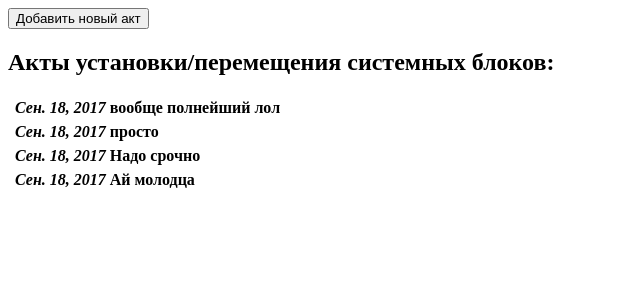
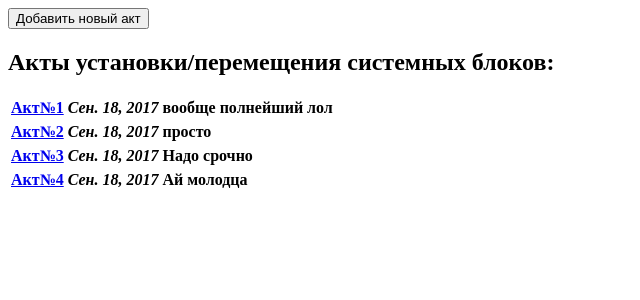
Before and after one commit to erfaenda/Kvitok, a Django app: a page that uses templates/home.html in a window 1280 px wide. Shown: the top 300 px of the page, without its empty margins (0-640 px from the left). Run offline with Django 3.2, Linux system fonts and the light colour scheme; data comes from the database, SQL or seed files in the repository; both versions use the stored data as it was after the commit; lists and menus that the app fills with data are empty.

Commit message:
sdrfgedfgsfg

```diff
--- a/KvitokApp/models.py
+++ b/KvitokApp/models.py
@@ -18,7 +18,7 @@ class InfoTable(models.Model):
 
 class ZapisTable(models.Model):
     infotable = models.ForeignKey(InfoTable, on_delete=models.CASCADE, verbose_name='Информациялнные таблицы')
-    name = models.CharField(max_length=50, verbose_name='Акт№')
+    name = models.CharField(max_length=50, verbose_name='Акт№', blank=True, editable=False)
     date = models.DateField(auto_now_add=True, verbose_name='Дата')
     invent_number = models.CharField(max_length=50, verbose_name='Инвентарный номер')
     name_host = models.CharField(max_length=50, verbose_name='Имя хоста')
@@ -26,6 +26,7 @@ class ZapisTable(models.Model):
     ffrom = models.CharField(max_length=50, verbose_name='От кого')
     to = models.CharField(max_length=50, verbose_name='Кому')
     description = models.TextField(verbose_name='Примечание')
+    number_akt = models.IntegerField(verbose_name='Акт№')
 
 
 
@@ -35,4 +36,5 @@ class ZapisTable(models.Model):
         ordering = ['name'] # сортировка по имени
 
     def __str__(self):
-        return self.name
+        strnumber = str(self.number_akt)
+        return strnumber
--- a/KvitokApp/views.py
+++ b/KvitokApp/views.py
@@ -9,7 +9,8 @@ from django.core.urlresolvers import reverse
 # Функция представления главной страницы
 
 kvitki = ZapisTable.objects.all()
-last_number = len(kvitki)
+how_objects = len(kvitki)
+last_object = kvitki[how_objects - 1]
 
 def home(request):
     kvitki = ZapisTable.objects.all() # Запрос к базе на получение всех объектов
@@ -25,7 +26,7 @@ def kvitok_detail(request, kvitok_id):
     return render(request, 'kvitok_detail.html', {'kvitok': kvitok})
 
 def kvitok_add(request):
-    form = KvitokAddForm(request.POST or None, initial={'name': last_number})
+    form = KvitokAddForm(request.POST or None, initial={'number_akt': last_object})
     if request.method == 'POST':
         if form.is_valid():
             form.save()
--- a/templates/home.html
+++ b/templates/home.html
@@ -13,7 +13,7 @@
   {% for kvitok in kvitki %}
       <div>
           <tr align="left">
-              <th><a href="{% url 'kvitok-detail' kvitok_id=kvitok.id %}">{{ kvitok.name }}</a></th>
+              <th><a href="{% url 'kvitok-detail' kvitok_id=kvitok.id %}">Акт№{{ kvitok.number_akt }}</a></th>
               <th><i>{{ kvitok.date }}</i></th>
               <th>{{ kvitok.description }}</th>
           </tr>
--- a/templates/kvitok_detail.html
+++ b/templates/kvitok_detail.html
@@ -2,7 +2,7 @@
 {% block page %}
 <a href="{% url 'home' %}">Главная</a>
   <table align="center" border="1" width="600">
-      <caption>Перемещения системных блоков {{ kvitok.name }}</caption>
+      <caption>Акт перемещения системных блоков №{{ kvitok.number_akt }}</caption>
       <tr>
           <th colspan="2" class="TH">Инвентарный номер</th>
           <th class="TH">Имя хоста</th>
@@ -31,7 +31,7 @@
 <hr>
 &nbsp;
    <table align="center" border="1" width="600">
-      <caption>Акт перемещения системных блоков №{{ kvitok.id }}</caption>
+      <caption>Акт перемещения системных блоков №{{ kvitok.number_akt }}</caption>
       <tr>
           <th colspan="2" class="TH">Инвентарный номер</th>
           <th class="TH">Имя хоста</th>
```
Also changed, not shown: KvitokApp/forms.py (+7 -1 lines), db.sqlite3.
